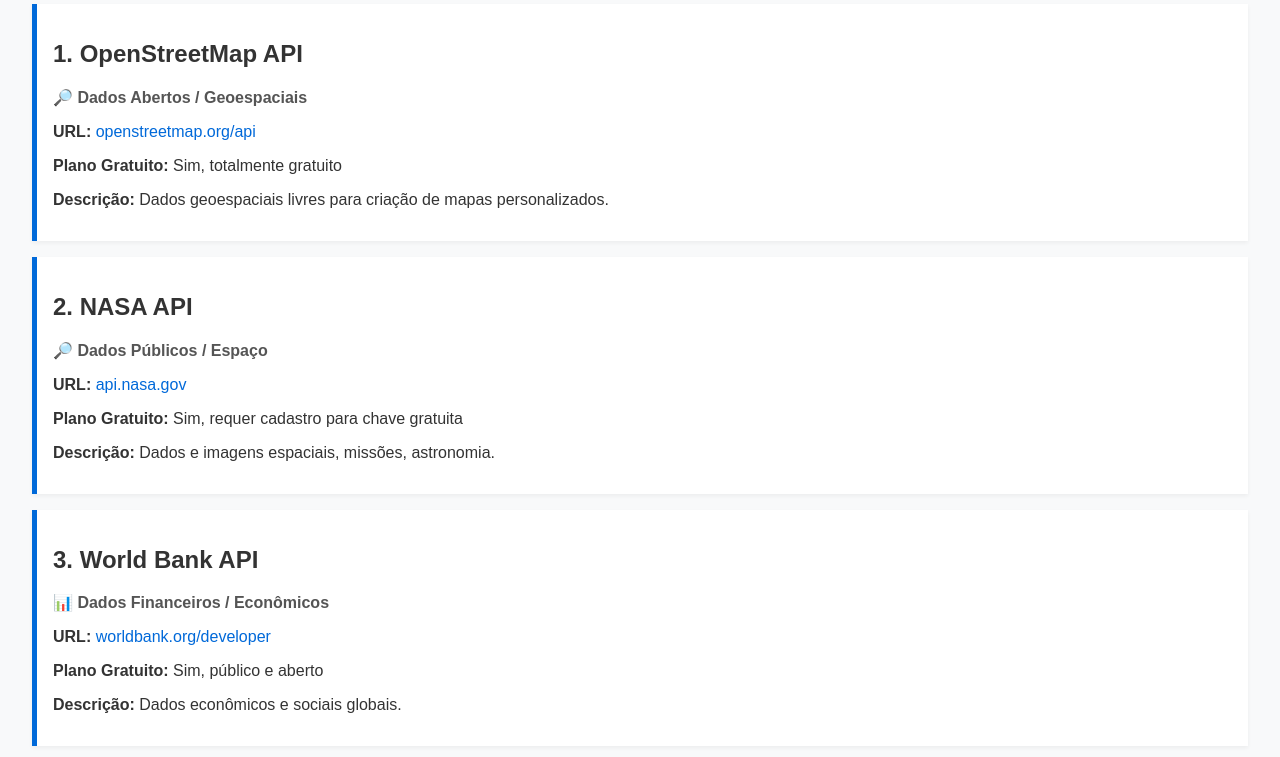
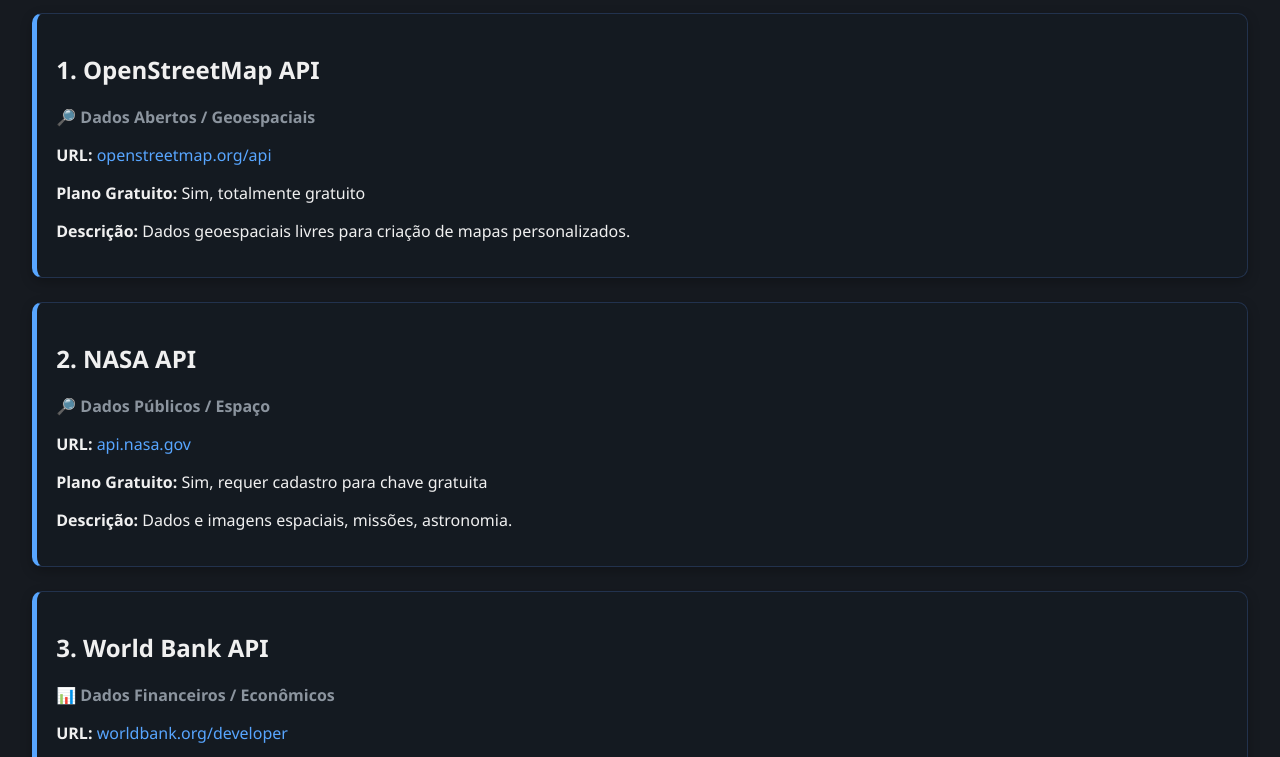
Before and after one commit to Miguel-ectil/30-free-apis-for-projects, a plain HTML site: page index.html in a window 1280 px wide. Shown: the part 116-873 px from the top of the page. Drawn offline with Linux system fonts and the light colour scheme.

Commit message:
feat: [UPD] Atualizando o css do index.html para deixar mais bonit e atraente e com cores mais suaves e tons escuros pois os amantes de programação preferem temas darks né

```diff
--- a/index.html
+++ b/index.html
@@ -6,35 +6,51 @@
   <title>30 APIs Gratuitas para Projetos</title>
   <style>
     body {
-      font-family: Arial, sans-serif;
+      font-family: 'Segoe UI', Tahoma, Geneva, Verdana, sans-serif;
       margin: 2rem;
-      background-color: #f8f9fa;
-      color: #333;
+      background-color: #0d1117f5;
+      color: #f0f0f0;
     }
+
     h1 {
-      color: #0069d9;
+      color: #58a6ff;
       margin-bottom: 1rem;
     }
+
     .api-card {
-      background-color: #fff;
-      padding: 1rem;
-      margin-bottom: 1rem;
-      border-left: 5px solid #0069d9;
-      box-shadow: 0 2px 4px rgba(0,0,0,0.05);
+      background: rgba(21, 27, 35, 0.6);
+      backdrop-filter: blur(8px);
+      -webkit-backdrop-filter: blur(8px);
+      border: 1px solid rgba(90, 148, 255, 0.2);
+      border-left: 5px solid #58a6ff;
+      border-radius: 10px;
+      padding: 1.2rem;
+      margin-bottom: 1.5rem;
+      box-shadow: 0 4px 12px rgba(0, 0, 0, 0.25);
+      transition: transform 0.2s ease, box-shadow 0.3s ease;
     }
+
+    .api-card:hover {
+      transform: translateY(-3px);
+      box-shadow: 0 8px 20px rgba(0, 0, 0, 0.4);
+    }
+
     .category {
       font-weight: bold;
-      color: #555;
-      margin-bottom: 0.3rem;
+      color: #8b949e;
+      margin-bottom: 0.4rem;
     }
+
     a {
-      color: #0069d9;
+      color: #58a6ff;
       text-decoration: none;
       word-break: break-word;
     }
+
     a:hover {
       text-decoration: underline;
     }
+
     .note {
       font-style: italic;
       color: #888;
```
